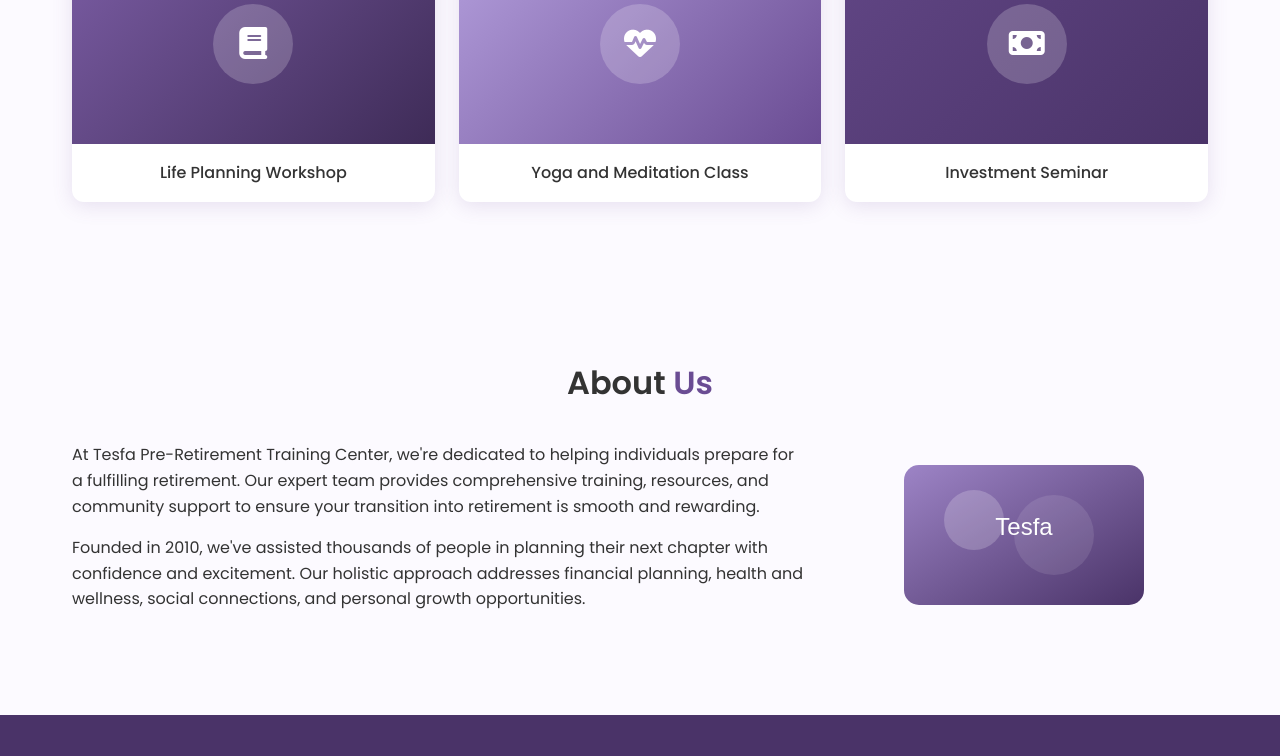
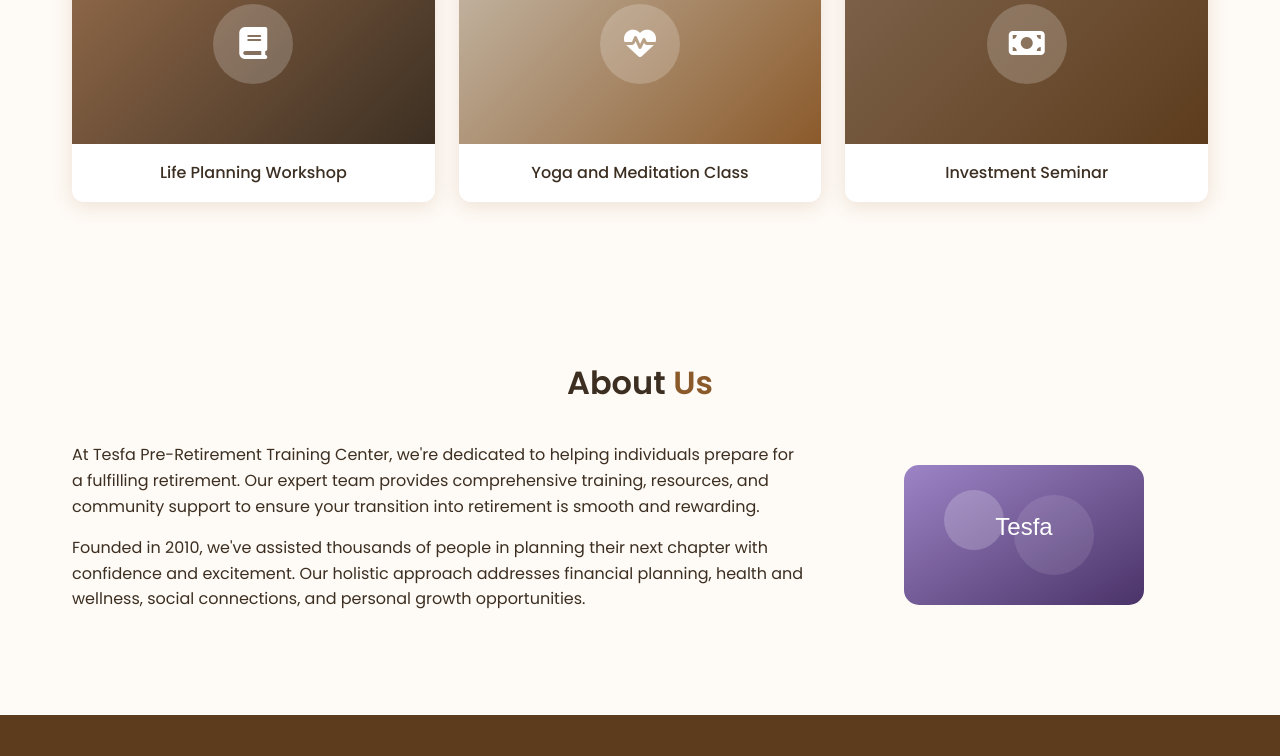
Before and after one commit to Yeabi3871/Tesfa2, a plain HTML site: page index.html in a window 1280 px wide. Shown: the part 2129-2885 px from the top of the page. Drawn offline with Linux system fonts and the light colour scheme.

Commit message:
color change

```diff
--- a/index.html
+++ b/index.html
@@ -176,7 +176,7 @@
             </div>
             <div class="footer-section">
                 <h3>Contact Us</h3>
-                <p><i class="fas fa-envelope"></i> <a href="/cdn-cgi/l/email-protection" class="__cf_email__" data-cfemail="eb82858d84ab9f8e988d8a888e859f8e99c5888486">[email&#160;protected]</a></p>
+                <p><i class="fas fa-envelope"></i> <a href="/cdn-cgi/l/email-protection" class="__cf_email__" data-cfemail="f990979f96b98d9c8a9f989a9c978d9c8bd79a9694">[email&#160;protected]</a></p>
                 <p><i class="fas fa-phone"></i> (555) 123-4567</p>
                 <p><i class="fas fa-clock"></i> Mon-Fri: 9AM-5PM</p>
             </div>
--- a/script.js
+++ b/script.js
@@ -86,7 +86,6 @@ document.addEventListener('DOMContentLoaded', function() {
         });
     };
 
-    // Add the animations on load
     window.addEventListener('DOMContentLoaded', () => {
         // Add animation classes to CSS
         const style = document.createElement('style');
--- a/styles.css
+++ b/styles.css
@@ -1,15 +1,15 @@
 /* Global Styles */
 :root {
-    --primary: #6a4c93;
-    --primary-light: #9d84c6;
-    --primary-dark: #4a3368;
-    --secondary: #f3e8ff;
-    --text-dark: #333333;
+    --primary: #8b5a2b;
+    --primary-light: #b78456;
+    --primary-dark: #5d3c1d;
+    --secondary: #f8f2e9;
+    --text-dark: #3c2f22;
     --text-light: #ffffff;
-    --background: #fcfaff;
+    --background: #fefaf5;
     --card-bg: #ffffff;
     --border-radius: 12px;
-    --box-shadow: 0 4px 20px rgba(106, 76, 147, 0.15);
+    --box-shadow: 0 4px 20px rgba(139, 90, 43, 0.15);
     --transition: all 0.3s ease;
 }
 
@@ -117,7 +117,7 @@ nav {
 
 .nav-links a:hover, .nav-links a.active {
     color: var(--primary);
-    background-color: rgba(157, 132, 198, 0.1);
+    background-color: rgba(183, 132, 86, 0.1);
 }
 
 .burger {
@@ -157,7 +157,7 @@ nav {
     font-weight: 500;
     margin-bottom: 1rem;
     font-size: 0.85rem;
-    box-shadow: 0 2px 10px rgba(106, 76, 147, 0.2);
+    box-shadow: 0 2px 10px rgba(139, 90, 43, 0.2);
 }
 
 .search-container {
@@ -352,7 +352,7 @@ nav {
 }
 
 .retreat-1 {
-    background: linear-gradient(135deg, #9d84c6, #6a4c93);
+    background: linear-gradient(135deg, #b78456, #8b5a2b);
 }
 
 .retreat-1::before {
@@ -377,7 +377,7 @@ nav {
 }
 
 .community-1 {
-    background: linear-gradient(135deg, #8f6db6, #4a3368);
+    background: linear-gradient(135deg, #a97f5a, #5d3c1d);
 }
 
 .community-1::before {
@@ -402,7 +402,7 @@ nav {
 }
 
 .workshop-2 {
-    background: linear-gradient(135deg, #7a5ca3, #3e2b57);
+    background: linear-gradient(135deg, #946b4a, #3c2f22);
 }
 
 .workshop-2::before {
@@ -427,7 +427,7 @@ nav {
 }
 
 .wellness-1 {
-    background: linear-gradient(135deg, #b29ddb, #6a4c93);
+    background: linear-gradient(135deg, #c5b9a8, #8b5a2b);
 }
 
 .wellness-1::before {
@@ -452,7 +452,7 @@ nav {
 }
 
 .seminar-1 {
-    background: linear-gradient(135deg, #614685, #4a3368);
+    background: linear-gradient(135deg, #7f654d, #5d3c1d);
 }
 
 .seminar-1::before {
```
